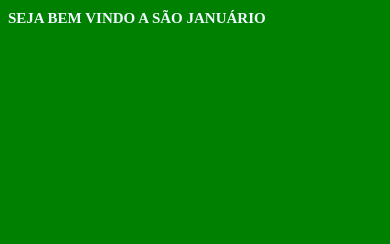
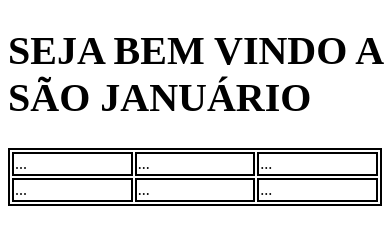
Before and after one commit to ChagasJG40/HTML-e-CSS-media-, a plain HTML site: page index.html in a window 390 px wide. Drawn offline with Linux system fonts and the light colour scheme.

Commit message:
Add files via upload

```diff
--- a/index.html
+++ b/index.html
@@ -8,5 +8,18 @@
 </head>
 <body>
 <h1>SEJA BEM VINDO A SÃO JANUÁRIO</h1>
+
+<table width="100%">
+    <tr>
+        <td>...</td>
+        <td>...</td>
+        <td>...</td>
+    </tr>
+    <tr>
+        <td>...</td>
+        <td>...</td>
+        <td>...</td>
+    </tr>
+</table>
 </body>
 </html>
--- a/style.css
+++ b/style.css
@@ -1,27 +1,21 @@
 body{
-    background-color: blue;
+    background-color: white;
+}
+table, td{
+    border: 2px solid black;
+}
+h1{
+    font-size: 40px;
+    font-weight: bold;
 }
 
-@media (max-width: 1000px) {
-    body {
-        background-color: bisque;
+@media only print {
+
+    h1{
+        font-size: 25px;
+        font-weight: normal;
     }
-
-}
-@media (min-width: 700px) and (max-width: 1000px) {
-    body {
-        background-color: blueviolet;
+    table, td {
+        border: 0;
     }
 }
-
-@media (max-width: 600px) {
-
-    body{
-        background-color: green;
-    }
-
-    h1{
-        font-size: 15px;
-        color: aliceblue;
-    }
-}
```
